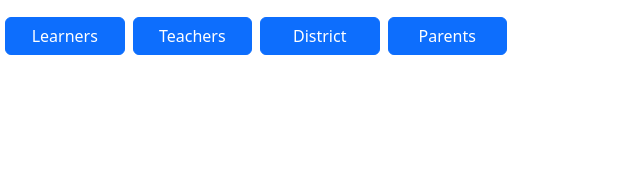
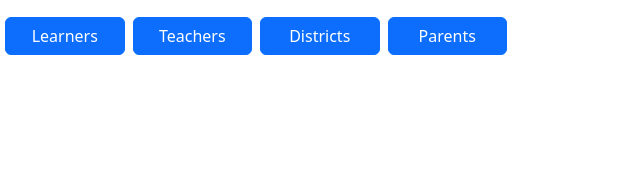
Before and after one commit to GrandeJames/khan-acadameny-clone, a plain HTML site: page index.html in a window 1280 px wide. Shown: the part 346-533 px from the top of the page, 639-1279 px from the left. Drawn offline with nearby package versions, Linux system fonts and the light colour scheme.

Commit message:
Fix typo

```diff
--- a/index.html
+++ b/index.html
@@ -49,7 +49,7 @@
           <div class="row">
             <button class="col btn btn-primary m-1">Learners</button>
             <button class="col btn btn-primary m-1">Teachers</button>
-            <button class="col btn btn-primary m-1">District</button>
+            <button class="col btn btn-primary m-1">Districts</button>
             <button class="col btn btn-primary m-1">Parents</button>
           </div>
         </div>
```
